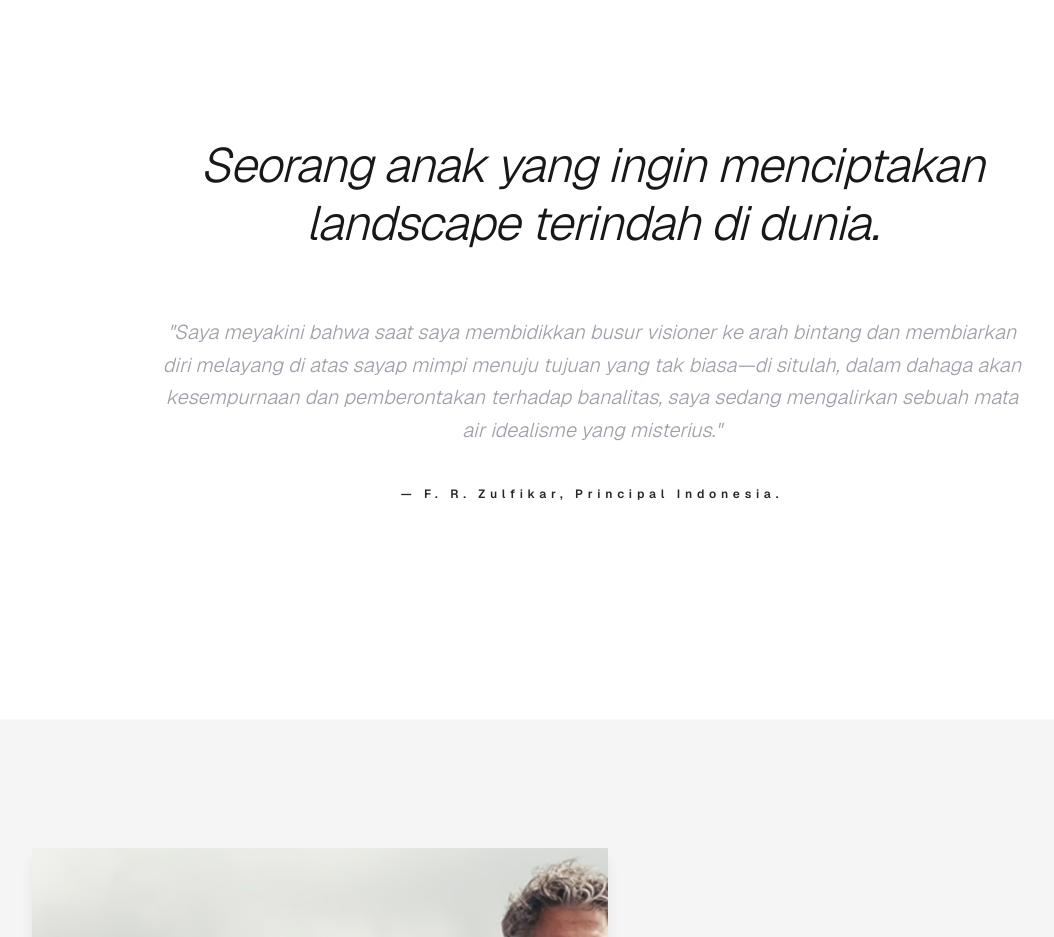
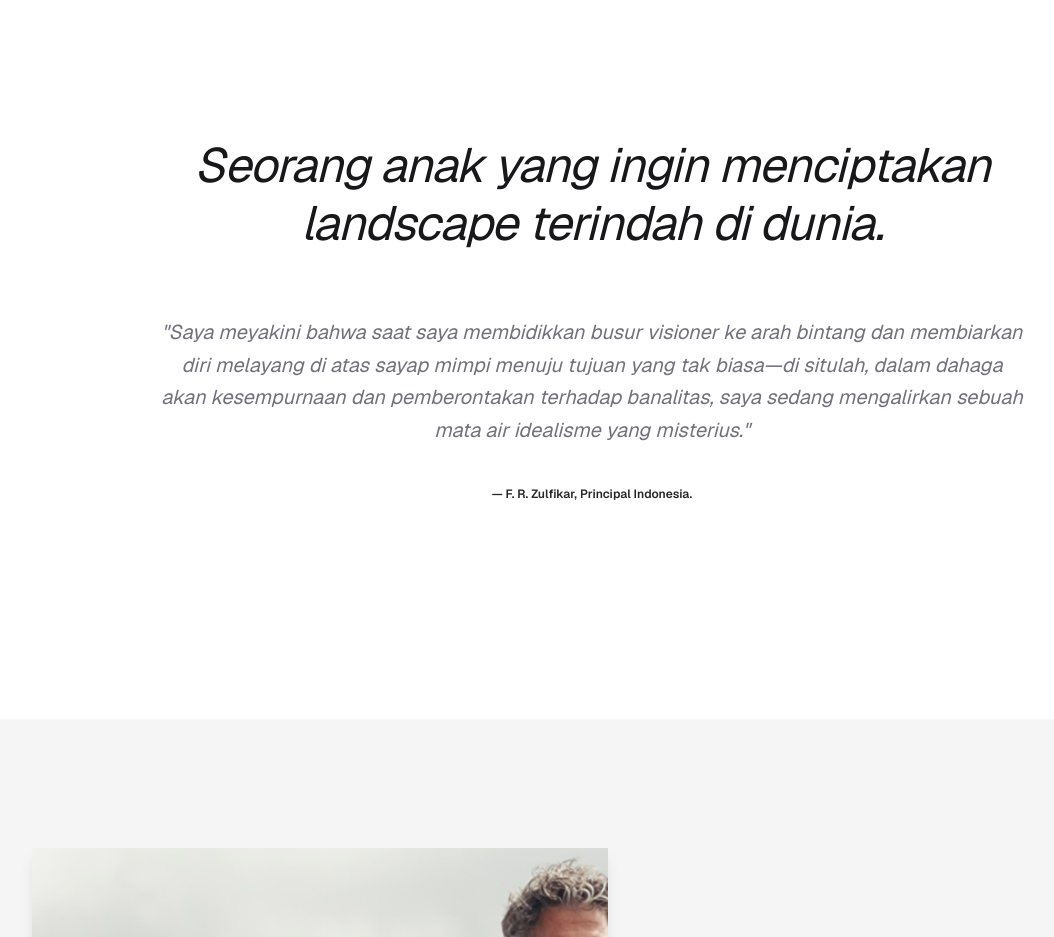
Before and after one commit to karnaufal/fai-portofolio, a Next.js app: page /about in a window 1280 px wide. Shown: the part 880-1817 px from the top of the page, without its empty margins (48-1102 px from the left). Built offline with nearby package versions, Linux system fonts and the light colour scheme.

Commit message:
adjustment: ya gt dh

```diff
--- a/app/about/page.tsx
+++ b/app/about/page.tsx
@@ -109,18 +109,18 @@ export default function AboutPage() {
                 <div className="flex flex-col items-center justify-center max-w-5xl text-center space-y-16">
 
                     {/* Title: Lebih besar & italic */}
-                    <h2 className="text-2xl md:text-5xl font-light italic tracking-tight leading-[1.2] text-zinc-900">
+                    <h2 className="text-2xl md:text-5xl font-normal italic tracking-tight leading-[1.2] text-zinc-900">
                         Seorang anak yang ingin menciptakan <br className="hidden md:block" /> landscape terindah di dunia.
                     </h2>
 
                     {/* Long Quote: Styling lebih halus & lebar */}
                     <div className="space-y-10">
-                        <p className="text-zinc-400 font-light leading-relaxed text-base md:text-xl max-w-4xl mx-auto italic px-4">
+                        <p className="text-zinc-500 font-semi-bold leading-relaxed text-base md:text-xl max-w-4xl mx-auto italic px-4">
                             &quot;Saya meyakini bahwa saat saya membidikkan busur visioner ke arah bintang dan membiarkan diri melayang di atas sayap mimpi menuju tujuan yang tak biasa—di situlah, dalam dahaga akan kesempurnaan dan pemberontakan terhadap banalitas, saya sedang mengalirkan sebuah mata air idealisme yang misterius.&quot;
                         </p>
 
                         {/* Author Attribution */}
-                        <p className="text-[10px] md:text-xs tracking-[0.4em] capitalized font-semibold text-zinc-800">
+                        <p className="text-[10px] md:text-xs capitalized font-semibold text-zinc-800">
                             — F. R. Zulfikar, Principal Indonesia.
                         </p>
                     </div>
```
